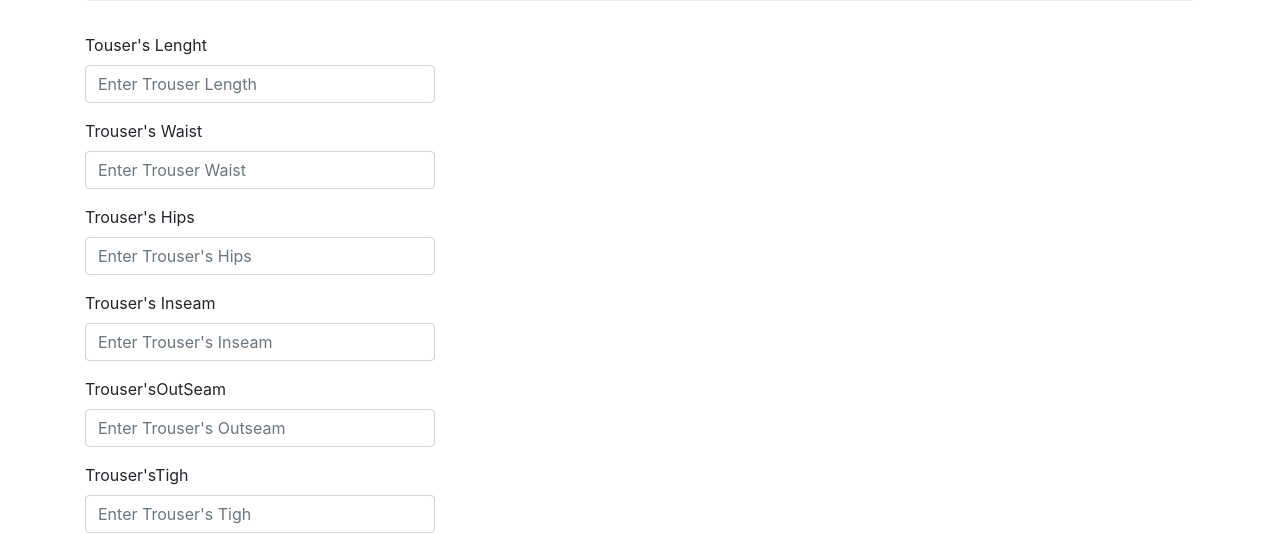
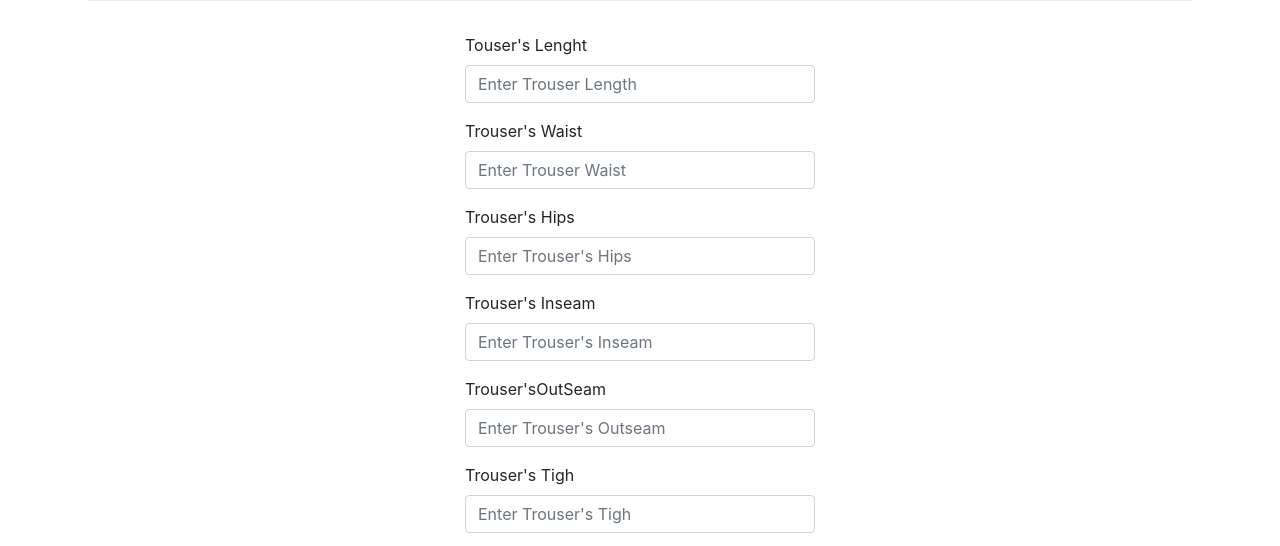
Before and after one commit to 2unde001/Measurements, a plain HTML site: page index.html in a window 1280 px wide. Shown: the part 183-729 px from the top of the page. Drawn offline with nearby package versions, Linux system fonts and the light colour scheme.

Commit message:
Grid offset form to the viewport center

```diff
--- a/index.html
+++ b/index.html
@@ -17,11 +17,8 @@
             <h1>Trouser Measurement Guide</h1>
         </div>
 
-        <div class="row">
-
-            <div class="col-sm-4">
-
-                <form>
+            <form class="row">
+                <div class="col-md-4 offset-md-4">
                     <div class="form-group">
 
                         <label for="trouser">Touser's Lenght</label>
@@ -45,7 +42,7 @@
                         <input type="number" name="outseam" id="outseam" class="form-control" required min="0.0" placeholder="Enter Trouser's Outseam">
                     </div>
                     <div class="form-group">
-                        <label for="thigh">Trouser'sTigh</label>
+                        <label for="thigh">Trouser's Tigh</label>
                         <input type="number" name="thigh" id="thigh" class="form-control" required min="0.0" placeholder="Enter Trouser's Tigh">
                     </div>
                     <div class="form-group">
@@ -62,12 +59,10 @@
                     </div>
 
 
-                    </form>
-
-            </div>
+                </div>
 
 
-        </div>
+            </form>
 
 
     </div>
```
